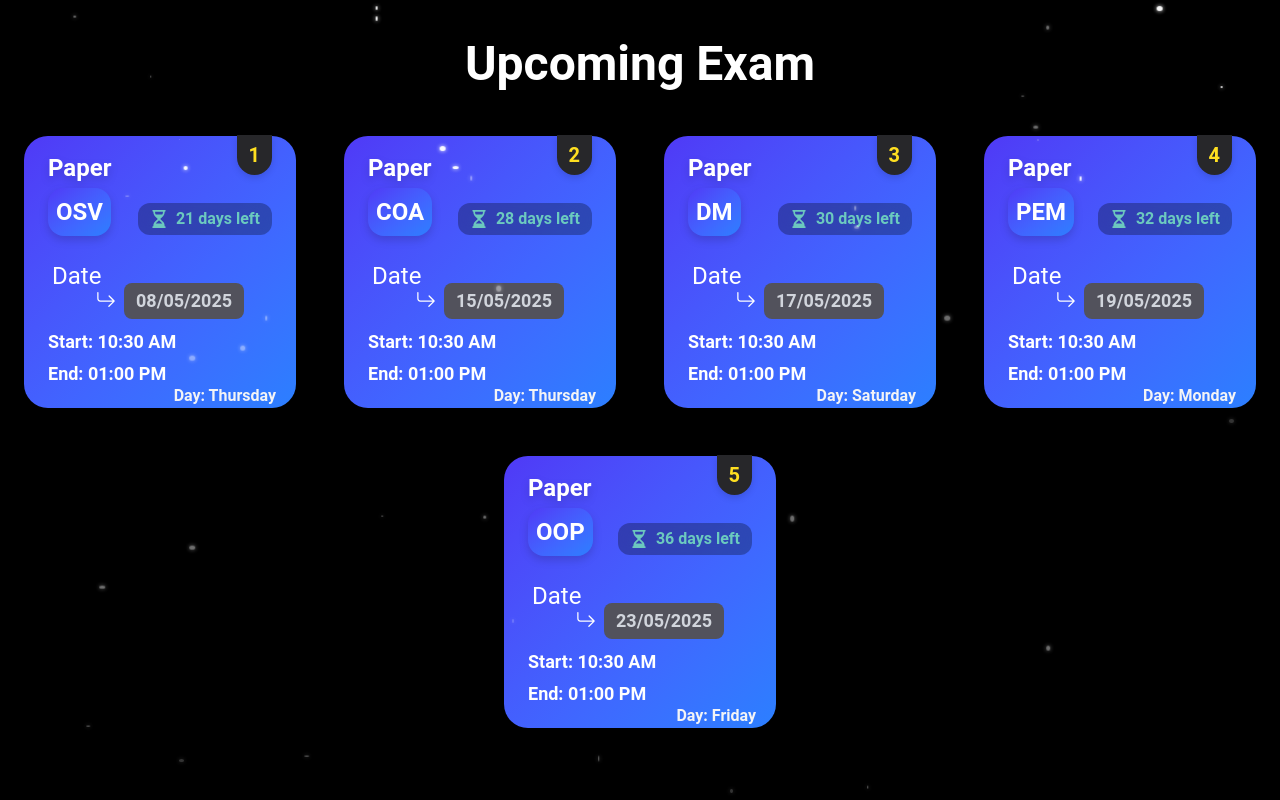
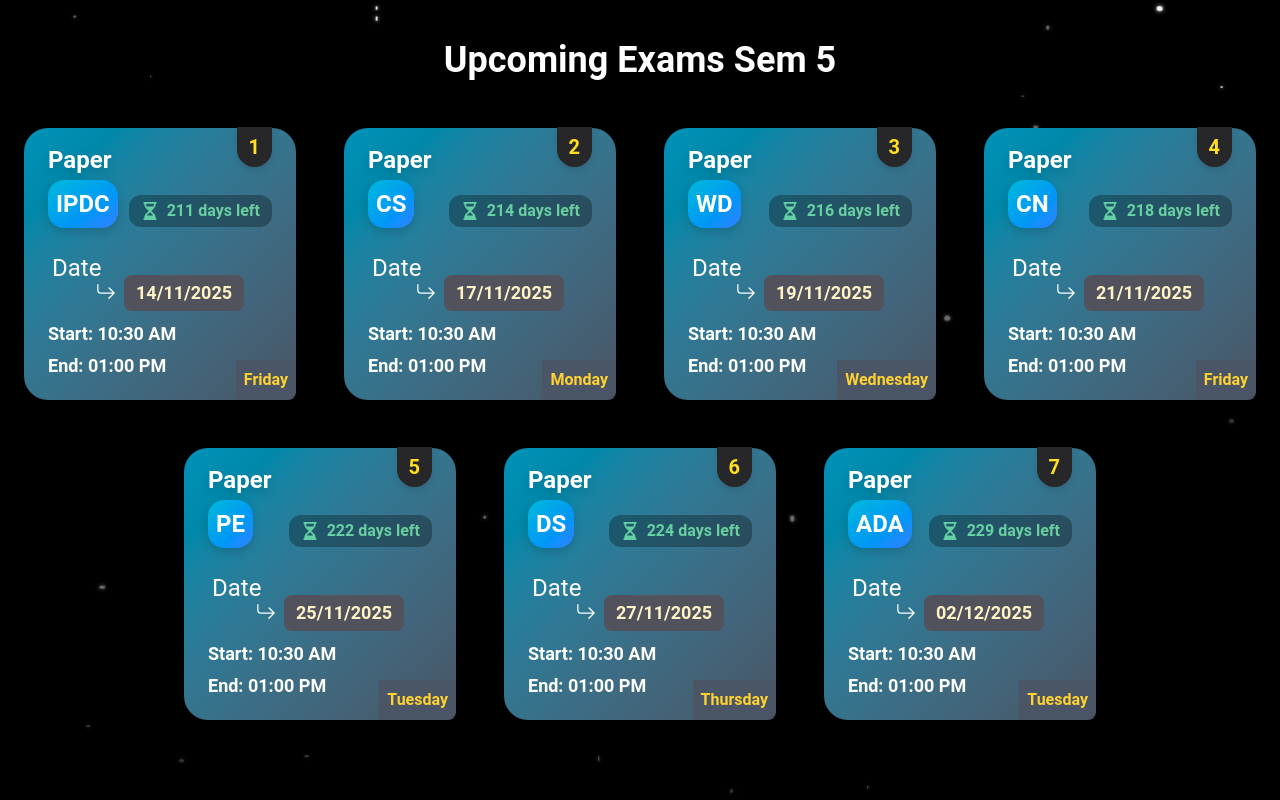
Before and after one commit to ShahKrish25/exam-schedule-college, a Next.js app: page / in a window 1280 px wide. Built offline with nearby package versions, Linux system fonts and the light colour scheme.

Commit message:
changed timetable for the sem 5 exam

```diff
--- a/app/Components/Card.js
+++ b/app/Components/Card.js
@@ -62,7 +62,7 @@ const Card = ({ paper, date, startTime, endTime, index }) => {
 
   return (
     <>
-    <div className="group relative m-6 bg-gradient-to-br from-indigo-600 to-blue-500 w-78 h-75 md:w-68 md:h-68 rounded-3xl shadow-xl transform transition duration-300 hover:scale-105 hover:shadow-2xl">
+    <div className="group relative m-6 bg-gradient-to-br from-cyan-600 to-gray-600 w-78 h-75 md:w-68 md:h-68 rounded-3xl shadow-xl transform transition duration-300 hover:scale-105 hover:shadow-2xl z-[9999]">
       <div className="absolute top-4 left-6 flex items-center">
         <h5 className="text-2xl font-bold text-white drop-shadow-lg">Paper</h5>
         {isMounted && tick && (
@@ -70,7 +70,7 @@ const Card = ({ paper, date, startTime, endTime, index }) => {
         )}
       </div>
 
-      <h2 className="absolute top-13 bg-gradient-to-br from-indigo-600 to-blue-500 p-2 rounded-2xl left-6 text-2xl font-bold text-white drop-shadow-lg">
+      <h2 className="absolute top-13 bg-gradient-to-br from-cyan-500 to-blue-500 p-2 rounded-2xl left-6 text-2xl font-bold text-white drop-shadow-lg">
         {paper}
       </h2>
 
@@ -93,13 +93,13 @@ const Card = ({ paper, date, startTime, endTime, index }) => {
       <div className="absolute bottom-4 left-6 text-white">
         <p className="mb-1 text-2xl absolute top-[-60px] left-1">Date</p>
         <BsArrowReturnRight className="absolute top-[-30px] left-12 text-xl" />
-        <span className="font-bold text-gray-300 bg-zinc-600 px-3 py-1 text-lg rounded-lg absolute top-[-37px] left-19">
+        <span className="font-bold text-amber-100  bg-zinc-600 px-3 py-1 text-lg rounded-lg absolute top-[-37px] left-19">
           {date}
         </span>
         <p className="mb-1 text-lg mt-2 font-bold">Start: {startTime}</p>
         <p className="mb-1 text-lg font-bold">End: {endTime}</p>
       </div>
-      <p className="absolute bottom-[-4px] right-5 text-gray-100 mb-1 text-md font-bold">Day: {dayOfWeek}</p>
+      <p className="absolute bottom-[-4px] right-0 text-amber-300 mb-1 text-md font-bold bg-gray-600 p-2 rounded-br-lg" >{dayOfWeek}</p>
 
       <div className="absolute inset-0 rounded-3xl pointer-events-none group-hover:bg-black/10 transition duration-300"></div>
     </div>
--- a/app/page.js
+++ b/app/page.js
@@ -8,32 +8,44 @@ const parseDate = (dateString) => {
 const Page = () => {
   const data = [
     {
-      paper: "OSV",
-      date:"08/05/2025",
+      paper: "IPDC",
+      date:"14/11/2025",
       startTime:"10:30 AM",
       endTime:"01:00 PM",
     },
     {
-      paper: "COA",
-      date:"15/05/2025",
+      paper: "CS",
+      date:"17/11/2025",
       startTime:"10:30 AM",
       endTime:"01:00 PM",
     },
     {
-      paper: "DM",
-      date:"17/05/2025",
+      paper: "WD",
+      date:"19/11/2025",
       startTime:"10:30 AM",
       endTime:"01:00 PM",
     },
     {
-      paper: "PEM",
-      date:"19/05/2025",
+      paper: "CN",
+      date:"21/11/2025",
       startTime:"10:30 AM",
       endTime:"01:00 PM",
     },
     {
-      paper: "OOP",
-      date:"23/05/2025",
+      paper: "PE",
+      date:"25/11/2025",
+      startTime:"10:30 AM",
+      endTime:"01:00 PM",
+    },
+    {
+      paper: "DS",
+      date:"27/11/2025",
+      startTime:"10:30 AM",
+      endTime:"01:00 PM",
+    },
+    {
+      paper: "ADA",
+      date:"02/12/2025",
       startTime:"10:30 AM",
       endTime:"01:00 PM",
     },
@@ -44,7 +56,7 @@ const Page = () => {
   const currentDate = new Date();
   let heading;
   if (currentDate < firstExamDate) {
-    heading = "Upcoming Exam";
+    heading = "Upcoming Exams Sem 5";
   } else if (currentDate >= firstExamDate && currentDate <= lastExamDate) {
     heading = "Ongoing Exam";
   } else {
@@ -53,7 +65,7 @@ const Page = () => {
   return (
     <>
       <div className="flex flex-col items-center w-full h-full">
-        <h1 className="text-4xl md:text-5xl font-bold text-white mt-10 mb-6">
+        <h1 className="text-4xl md:text-4xl font-bold text-white mt-10 mb-6">
           {heading}
         </h1>
         <div className="flex flex-wrap justify-center">
```
